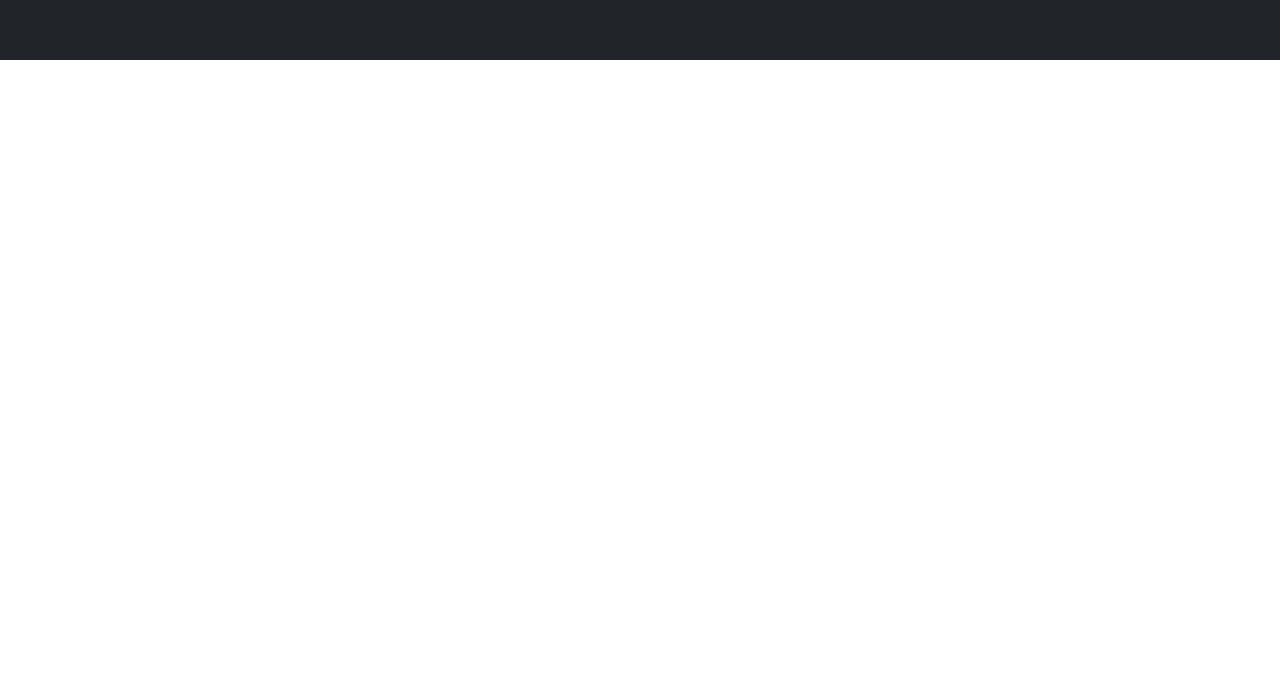
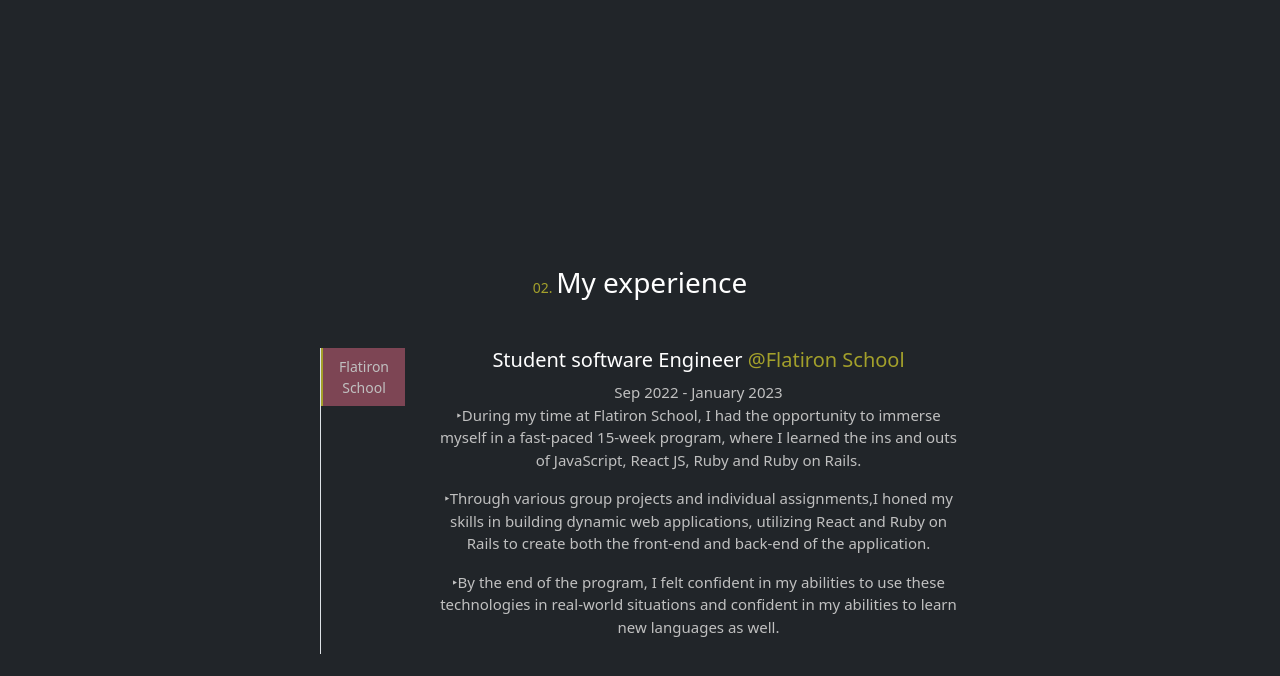
Before and after one commit to cedenoc181/pw2023, a React (Create React App) app: page / in a window 1280 px wide. Shown: the part 1540-2216 px from the top of the page. Before the commit the page ends 1600 px from the top, so only its background shows below. Built offline with nearby package versions, Linux system fonts and the light colour scheme.

Commit message:
experience css

```diff
--- a/src/App.js
+++ b/src/App.js
@@ -1,6 +1,7 @@
 import './App.css';
 import Home from "./Component/Home"
 import About from './Component/About';
+import Experience from './Component/Experience';
 import 'bootstrap/dist/css/bootstrap.min.css';
 
 function App() {
@@ -8,6 +9,7 @@ function App() {
     <div className="App">
       <Home />
       <About />
+      <Experience />
     </div>
   );
 }
--- a/src/Component/Experience.css
+++ b/src/Component/Experience.css
@@ -0,0 +1,43 @@
+:root {
+    --Darkolive: #808000;
+    --olive: #a3a02b;
+    --navy: #001f3f;
+    --black: #111111;
+    --white: #ffffff;
+    --Redclay: #b7563d;
+    --tan: #e9b35f;
+    --burgundy: #7d4554;
+    --grey: #c0c0c0;
+}
+
+.experience h3 span {
+    color: var(--olive);
+    font-size: 14px;
+}
+
+.tabs_detail h5 a {
+    color: var(--olive);
+    text-decoration: none;
+}
+
+.tabs_detail p, .tabs_detail .date {
+    color: var(--grey);
+    font-size: 15px;
+}
+
+.experience .nav .nav-link {
+    color: var(--grey) !important;
+    font-size: 14px !important;
+}
+
+.experience .nav .active {
+    background-color: var(--burgundy) !important ;
+    color: var(--grey) !important;
+    border-left: 2px solid var(--olive) !important;
+    border-radius: 0px !important;
+}
+
+
+.experience .nav .active:hover {
+    background-color: rgba(167, 186, 23, 0.6) !important;
+}
--- a/src/Component/Experience.js
+++ b/src/Component/Experience.js
@@ -1,32 +1,68 @@
-import React from 'react'
+import React from "react";
+import './Experience.css'
+import "bootstrap/js/dist/tab";
 
 function Experience() {
   return (
-    <div class="d-flex align-items-start w-100 vh-100 justify-content-center">
-        <div class="nav flex-column nav-pills me-3" id="v-pills-tab" role="tablist" aria-orientation="vertical">
-             <button class="nav-link active" id="v-pills-home-tab" data-bs-toggle="pill" data-bs-target="#v-pills-home" type="button" role="tab" aria-controls="v-pills-home" aria-selected="true">Flatiron School</button>
+    <div className="d-flex experience flex-column align-items-center w-100 vh-100 justify-content-center bg-dark">
+      <div className="w-50 text-white">
+        <h3>
+          <span>02. </span> My experience
+        </h3>
+        <div class="d-flex mt-5 text-white">
+          <div
+            class="nav flex-column nav-pills me-3 border-start"
+            id="v-pills-tab"
+            role="tablist"
+            aria-orientation="vertical"
+          >
+            <button
+              class="nav-link active"
+              id="v-pills-home-tab"
+              data-bs-toggle="pill"
+              data-bs-target="#v-pills-home"
+              type="button"
+              role="tab"
+              aria-controls="v-pills-home"
+              aria-selected="true"
+            >
+              Flatiron School
+            </button>
             {/* <button class="nav-link" id="v-pills-profile-tab" data-bs-toggle="pill" data-bs-target="#v-pills-profile" type="button" role="tab" aria-controls="v-pills-profile" aria-selected="false">Profile</button>
              <button class="nav-link" id="v-pills-messages-tab" data-bs-toggle="pill" data-bs-target="#v-pills-messages" type="button" role="tab" aria-controls="v-pills-messages" aria-selected="false">Messages</button>
              <button class="nav-link" id="v-pills-settings-tab" data-bs-toggle="pill" data-bs-target="#v-pills-settings" type="button" role="tab" aria-controls="v-pills-settings" aria-selected="false">Settings</button> */}
           </div>
-     <div class="tab-content" id="v-pills-tabContent">
-        <div class="tab-pane fade show active" id="v-pills-home" role="tabpanel" aria-labelledby="v-pills-home-tab">
-            <h3>Student software Engineer @<a href='#' >Flatiron School</a></h3>
-            <span>Sep 2022 - January 2023</span>
+          <div class="tab-content tabs_detail ms-3" id="v-pills-tabContent">
+            <div
+              class="tab-pane fade show active"
+              id="v-pills-home"
+              role="tabpanel"
+              aria-labelledby="v-pills-home-tab"
+            >
+              <h5>
+                Student software Engineer <a href="#">@Flatiron School</a>
+              </h5>
+              <span className='date'>Sep 2022 - January 2023</span>
               <p>
                 <span>‣</span>
-              During my time at Flatiron School, I had the opportunity to immerse myself in a fast-paced 15-week program,
-              where I learned the ins and outs of JavaScript, React JS, Ruby and Ruby on Rails
+                During my time at Flatiron School, I had the opportunity to
+                immerse myself in a fast-paced 15-week program, where I learned
+                the ins and outs of JavaScript, React JS, Ruby and Ruby on
+                Rails.
               </p>
               <p>
                 <span>‣</span>
-              I quickly gained a strong understanding of the technologies and their practical applications. Through various group projects and individual assignments,
-               I honed my skills in building dynamic web applications, utilizing React and Ruby on Rails to create both the front-end and back-end of the application.
+                Through various group projects and individual assignments,I
+                honed my skills in building dynamic web applications, utilizing
+                React and Ruby on Rails to create both the front-end and
+                back-end of the application.
               </p>
 
               <p>
                 <span>‣</span>
-              By the end of the program, I felt confident in my abilities to use these technologies in real-world situations and confident in my abilities to learn new languages as well.
+                By the end of the program, I felt confident in my abilities to
+                use these technologies in real-world situations and confident in
+                my abilities to learn new languages as well.
               </p>
             </div>
             {/* <div class="tab-pane fade" id="v-pills-profile" role="tabpanel" aria-labelledby="v-pills-profile-tab">
@@ -40,7 +76,9 @@ function Experience() {
         </div> */}
           </div>
         </div>
-  )
+      </div>
+    </div>
+  );
 }
 
-export default Experience
+export default Experience;
```
Lines whose indentation alone changed are shown as unchanged.
